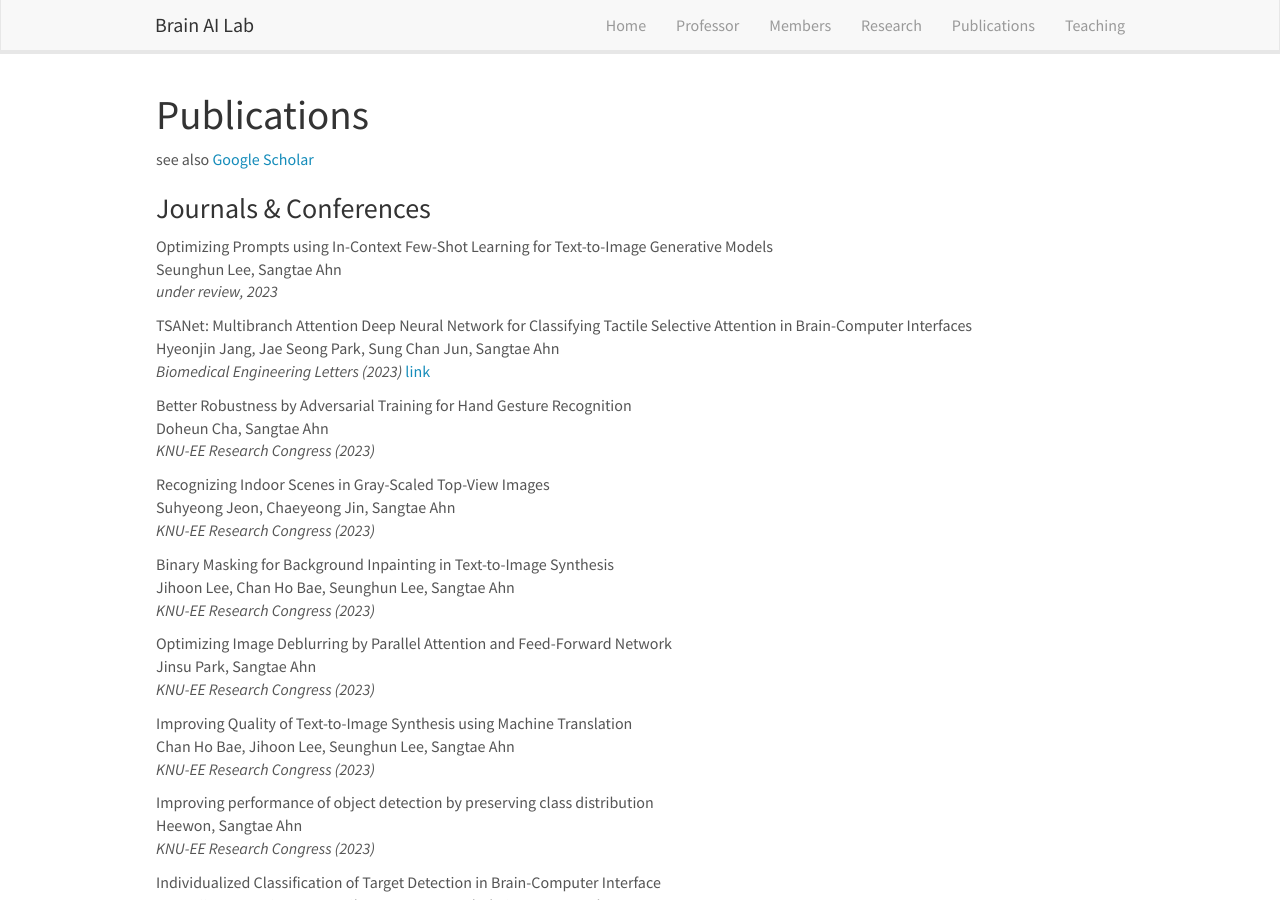
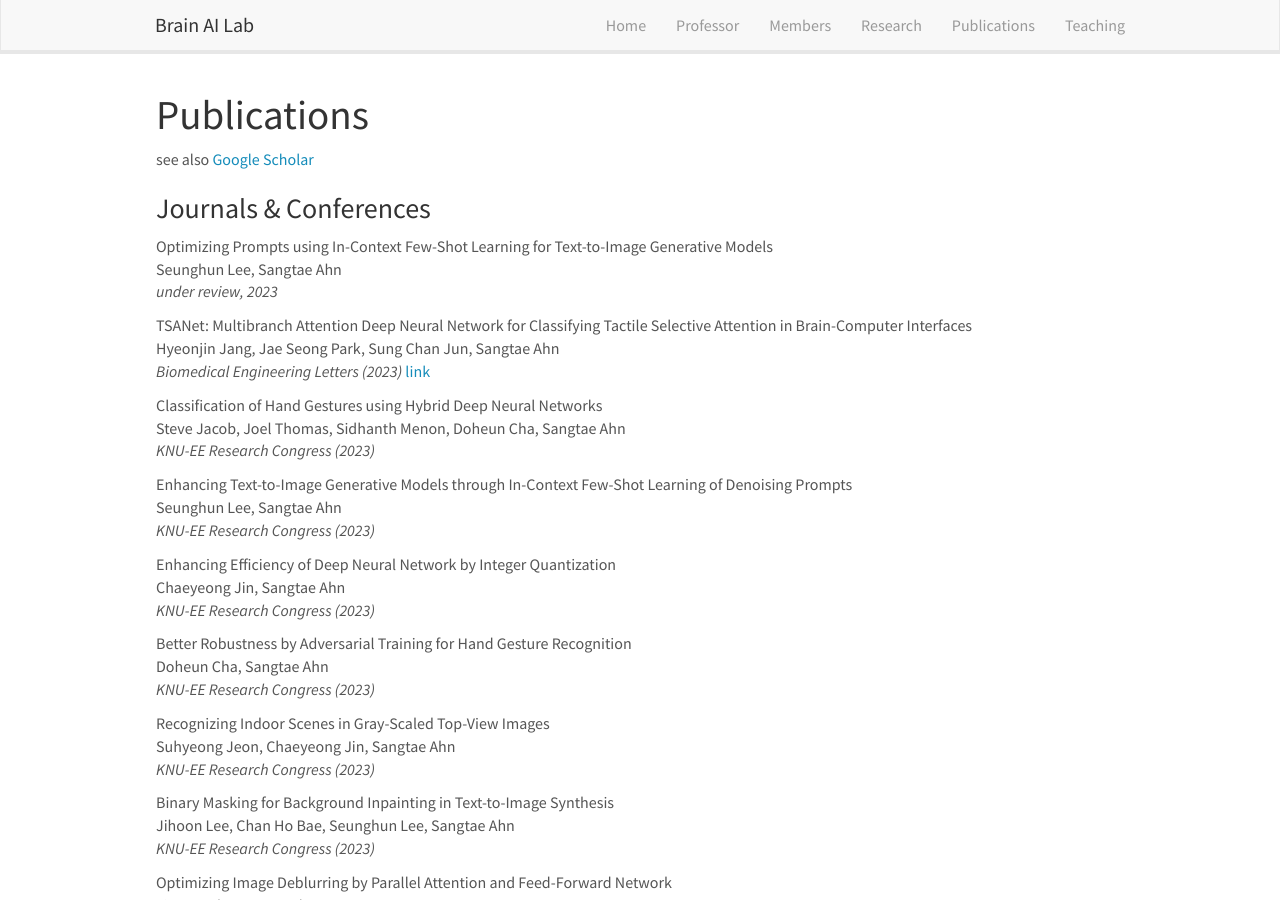
Before and after one commit to KNU-BrainAI/knu-brainai.github.io, a Jekyll site: the page built from _pages/publications.md, in a window 1280 px wide and 900 px high. Built offline with Jekyll 4.4.1, drawn with Linux system fonts in a browser that asks for light colours; nearby versions of some CDN libraries.

Commit message:
Update publist.yml

```diff
--- a/_data/publist.yml
+++ b/_data/publist.yml
@@ -8,6 +8,18 @@
   link:
     url: https://link.springer.com/article/10.1007/s13534-023-00309-4
     display: link
+
+- title: "Classification of Hand Gestures using Hybrid Deep Neural Networks"
+  authors: Steve Jacob, Joel Thomas, Sidhanth Menon, Doheun Cha, Sangtae Ahn
+  journal: KNU-EE Research Congress (2023)
+
+- title: "Enhancing Text-to-Image Generative Models through In-Context Few-Shot Learning of Denoising Prompts"
+  authors: Seunghun Lee, Sangtae Ahn
+  journal: KNU-EE Research Congress (2023)
+
+- title: "Enhancing Efficiency of Deep Neural Network by Integer Quantization"
+  authors: Chaeyeong Jin, Sangtae Ahn
+  journal: KNU-EE Research Congress (2023)
 
 - title: "Better Robustness by Adversarial Training for Hand Gesture Recognition"
   authors: Doheun Cha, Sangtae Ahn
```
